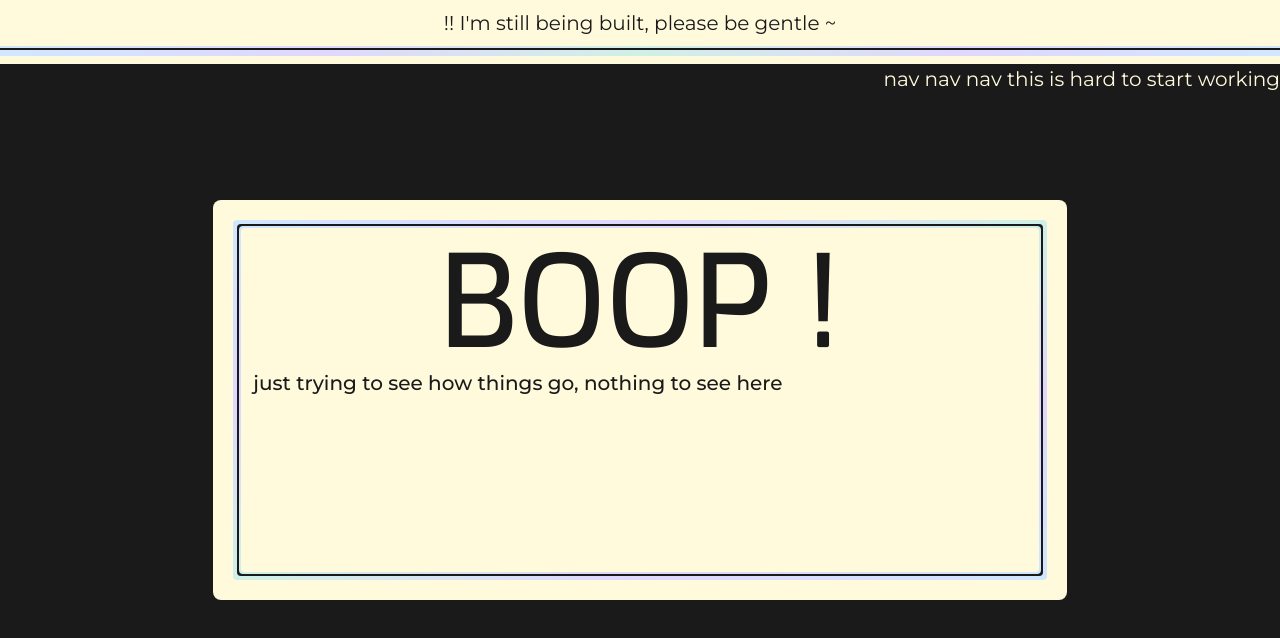
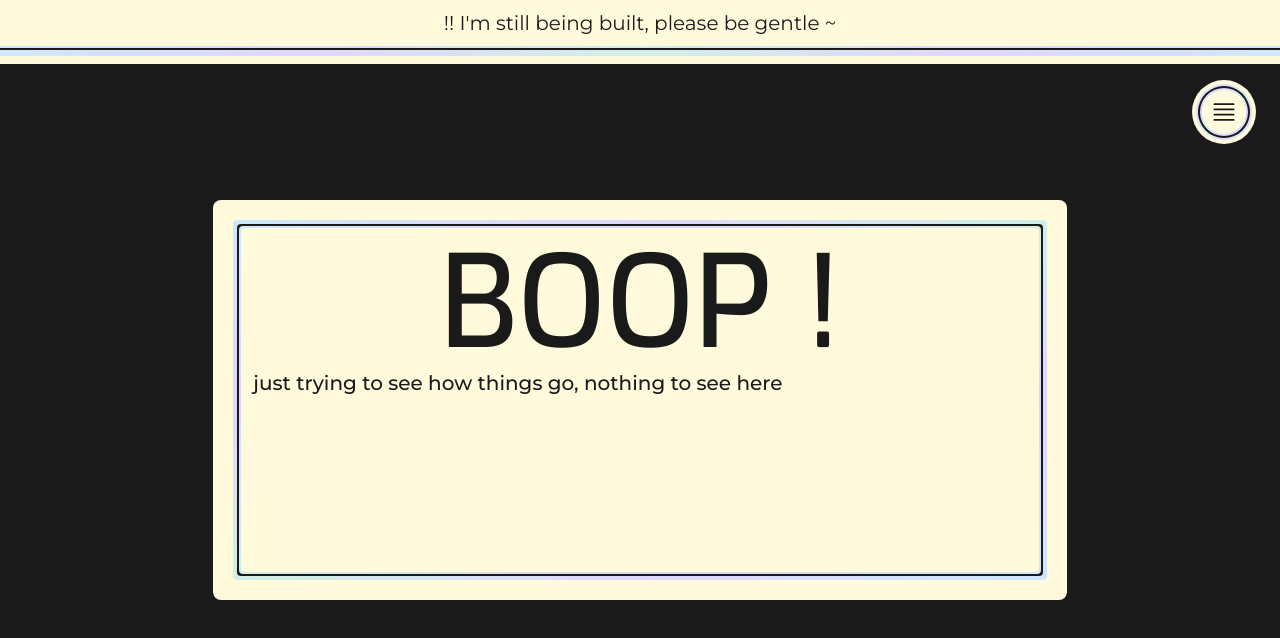
Before and after one commit to VulpesSystem/porte-folio, a Next.js app in the folder porte-folio/: page / in a window 1280 px wide. Shown: the top 638 px of the page. Built offline with nearby package versions, Linux system fonts and the light colour scheme.

Commit message:
menu-desktop-btn appearance & hover animation - Liam

```diff
--- a/porte-folio/src/app/layout.tsx
+++ b/porte-folio/src/app/layout.tsx
@@ -1,6 +1,5 @@
 import type { Metadata } from "next";
 import BeingBuiltBanner from "@/components/being-built-banner";
-import NavigationMenuDesktop from "@/components/navigation-menu-desktop";
 import "./globals.css";
 
 export const metadata: Metadata = {
@@ -25,9 +24,6 @@ export default function RootLayout({
       </head>
       <body className="relative h-full w-full">
         <BeingBuiltBanner />
-        <div className="hidden md:block">
-          <NavigationMenuDesktop />
-        </div>
         {children}
       </body>
     </html>
--- a/porte-folio/src/app/page.tsx
+++ b/porte-folio/src/app/page.tsx
@@ -1,6 +1,9 @@
+import NavigationMenuDesktop from "@/components/navigation-menu-desktop";
+
 export default function Home() {
   return (
     <div className="relative h-screen">
+      <NavigationMenuDesktop />
       <div className="bg-cream rounded-lg w-8/12 h-1/2 absolute inset-0 m-auto p-5">
         <div className="bg-pastel-gradient rounded p-1 h-full">
           <div className="bg-blackish p-0.5 h-full rounded">
--- a/porte-folio/src/components/navigation-menu-desktop.tsx
+++ b/porte-folio/src/components/navigation-menu-desktop.tsx
@@ -1,8 +1,20 @@
+import { Bars4Icon } from "@heroicons/react/24/solid";
+
 export default function NavigationMenuDesktop() {
   return (
     <div className="">
-      <div className="absolute top-16 right-0">
-        <p className="text-cream">nav nav nav this is hard to start working</p>
+      <div className="absolute top-20 right-6 hidden md:block hover:animate-menu_desktop_hover cursor-pointer">
+        <div className="bg-cream w-16 h-16 rounded-full p-1">
+          <div className="bg-pastel-gradient h-full p-0.5 rounded-full">
+            <div className="bg-blackish p-0.5 h-full rounded-full">
+              <div className="bg-pastel-gradient p-0.5 h-full rounded-full">
+                <div className="bg-cream p-2 h-full rounded-full">
+                  <Bars4Icon className="text-blackish" />
+                </div>
+              </div>
+            </div>
+          </div>
+        </div>
       </div>
     </div>
   );
--- a/porte-folio/tailwind.config.ts
+++ b/porte-folio/tailwind.config.ts
@@ -25,6 +25,16 @@ const config: Config = {
         montserrat: ["Montserrat", "sans-serif"],
         exo: ["Exo", "sans-serif"],
       },
+      keyframes: {
+        menu_desktop_hover: {
+          "0%, 100%": { transform: "scale(1)" },
+          "50%": { transform: "scale(1.05)" },
+          "25%, 75%": { transform: "scale(0.95)" },
+        },
+      },
+      animation: {
+        menu_desktop_hover: "menu_desktop_hover 0.4s ease-in-out",
+      },
     },
   },
   plugins: [],
```
Also changed, not shown: porte-folio/package.json (+6 -5 lines), 1 other file (tests, documents, lock files or other folders).
